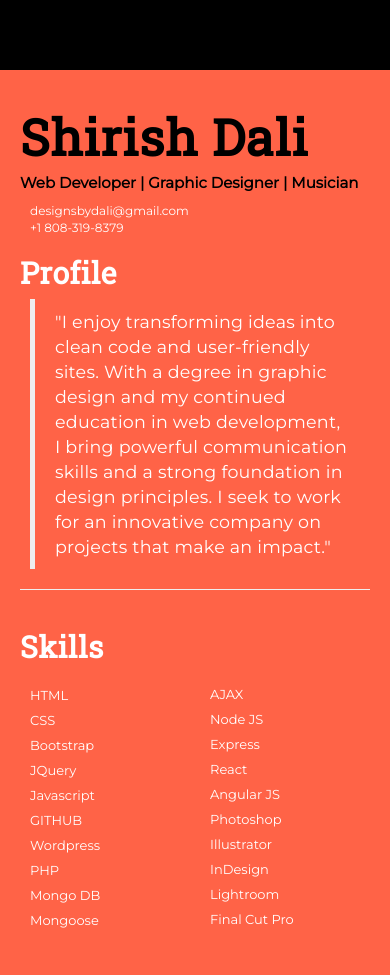
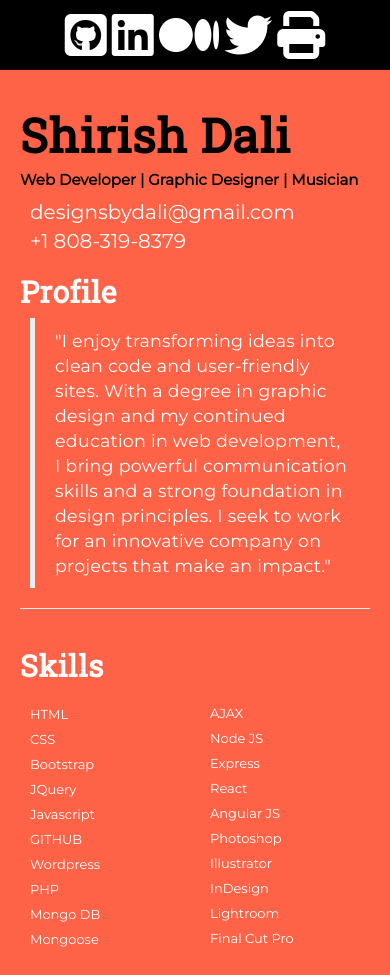
Before and after one commit to designsbydali/portfolio, a plain HTML site: page index.html in a window 390 px wide. Shown: the top 975 px of the page. Drawn offline with Linux system fonts and the light colour scheme; a web font is replaced by a local one.

Commit message:
updated header

```diff
--- a/css/style.css
+++ b/css/style.css
@@ -8,14 +8,14 @@ body{
 }
 
 .navbar{
-  border-bottom: none;
+  /*border-bottom: none;*/
   background-color: #000;
   height: 70px;
 
 }
-.navbar-brand{
-  /*height: 100px;*/
-  /*padding: 40px;*/
+.nav{
+  padding: 11px 0;
+  text-align: center;
 }
 .body-text{
   line-height: 18px;
@@ -63,6 +63,11 @@ body{
   font-size: 50px;
   font-weight: bolder;
 }
+@media (max-width: 440px){
+  .name{
+    font-size: 47px;
+  }
+}
 .tag{
   color: #000000;
   font-size: 15px;
@@ -95,6 +100,7 @@ a:hover, a:active{
 }
 #email, #phone {
   color: white;
+  font-size: 20px;
 }
 #email:hover, #phone:hover {
   color: black;
--- a/index.html
+++ b/index.html
@@ -36,31 +36,13 @@
   <!-- Navigation -->
   <nav class="navbar navbar-inverse navbar-fixed-top" role="navigation">
     <div class="container">
-      <!-- Brand and toggle get grouped for better mobile display -->
-      <div class="navbar-header">
-        <!-- <button type="button" class="navbar-toggle" data-toggle="collapse" data-target="#bs-example-navbar-collapse-1">
-                    <span class="sr-only">Toggle navigation</span>
-                    <span class="icon-bar"></span>
-                    <span class="icon-bar"></span>
-                    <span class="icon-bar"></span>
-        </button> -->
-        <!-- <a class="navbar-brand" href="#">DesignsByDali</a> -->
-      </div>
-      <!-- Collect the nav links, forms, and other content for toggling -->
-      <!-- <div class="collapse navbar-collapse" id="bs-example-navbar-collapse-1">
-        <ul class="nav navbar-nav">
-          <li>
-            <a href="#">About</a>
-          </li>
-          <li>
-            <a href="#">Services</a>
-          </li>
-          <li>
-            <a href="#">Contact</a>
-          </li>
-        </ul>
-      </div> -->
-      <!-- /.navbar-collapse -->
+      <div class="nav col-lg-12">
+          <a href="https://github.com/designsbydali" target="_blank"><i class="fa fa-github-square fa-4x hvr-float" aria-hidden="true"></i></a>
+          <a href="https://www.linkedin.com/in/designsbydali?trk=hp-identity-name" target="_blank"><i class="fa fa-linkedin-square fa-4x hvr-float" aria-hidden="true"></i></a>
+          <a href="https://medium.com/@shirishdali" target="_blank"><i class="fa fa-medium fa-4x hvr-float"  aria-hidden="true"></i></a>
+          <a href="https://twitter.com/dalishirish" target="_blank"><i class="fa fa-twitter fa-4x hvr-float"  aria-hidden="true"></i></a>
+          <a href="img/shirishdali-resume.pdf" target="_blank"><i class="fa fa-print fa-4x hvr-float"  aria-hidden="true"></i></a>
+        </div>
     </div>
     <!-- /.container -->
   </nav>
@@ -286,13 +268,7 @@
     <!-- Footer -->
     <footer class="footer" style="text-align: center;">
       <div class="row">
-        <div class="col-lg-12">
-          <a href="https://github.com/designsbydali" target="_blank"><i class="fa fa-github-square fa-3x hvr-float" aria-hidden="true"></i></a>
-          <a href="https://www.linkedin.com/in/designsbydali?trk=hp-identity-name" target="_blank"><i class="fa fa-linkedin-square fa-3x hvr-float" aria-hidden="true"></i></a>
-          <a href="https://medium.com/@shirishdali" target="_blank"><i class="fa fa-medium fa-3x hvr-float"  aria-hidden="true"></i></a>
-          <a href="https://twitter.com/dalishirish" target="_blank"><i class="fa fa-twitter fa-3x hvr-float"  aria-hidden="true"></i></a>
-          <p><strong>Copyright &copy; Designs By Dali 2016</strong></p>
-        </div>
+        <p><strong>Copyright &copy; Designs By Dali 2016</strong></p>
       </div>
       <!-- /.row -->
     </footer>
```
Also changed, not shown: 1 other file.
